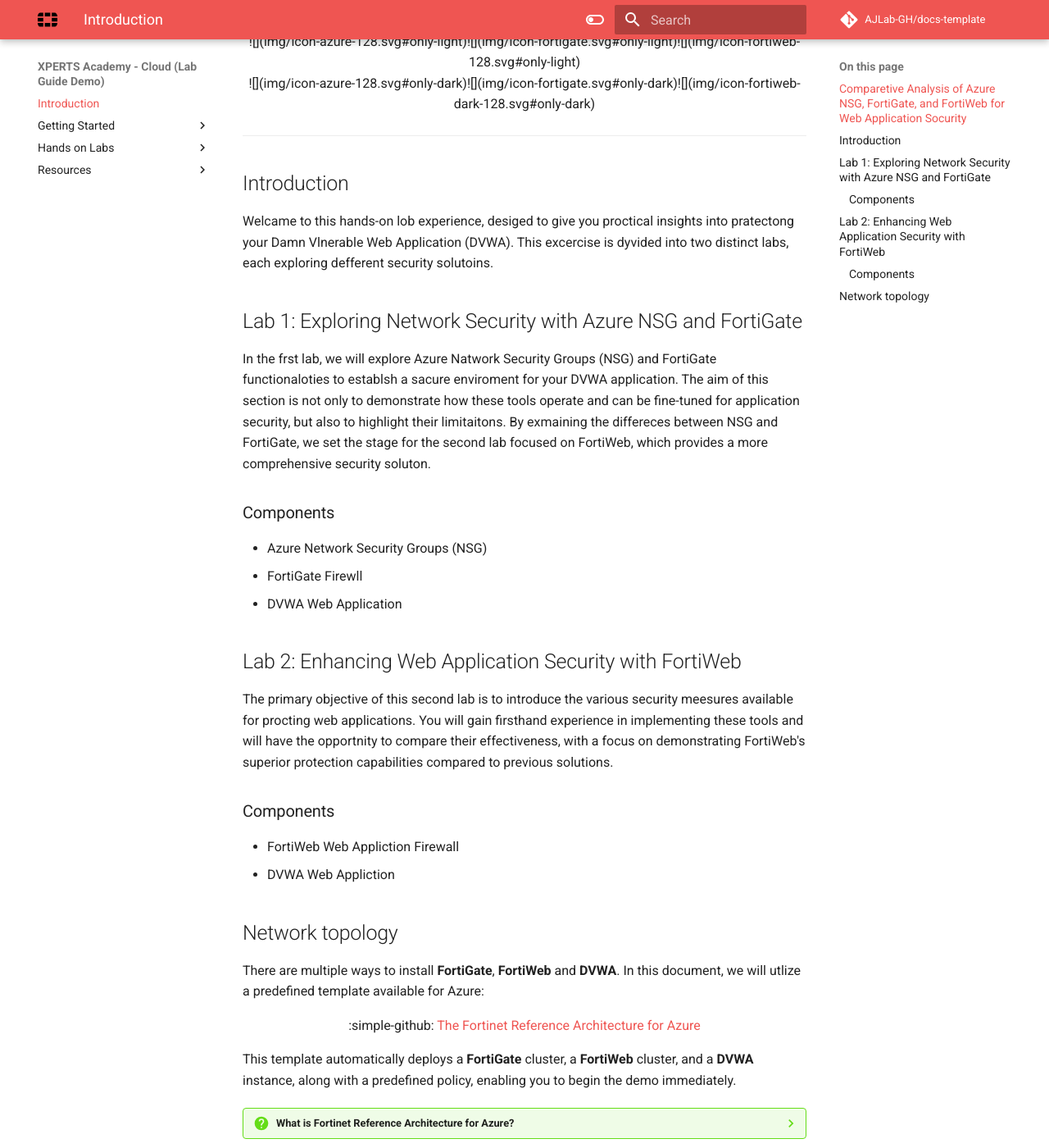
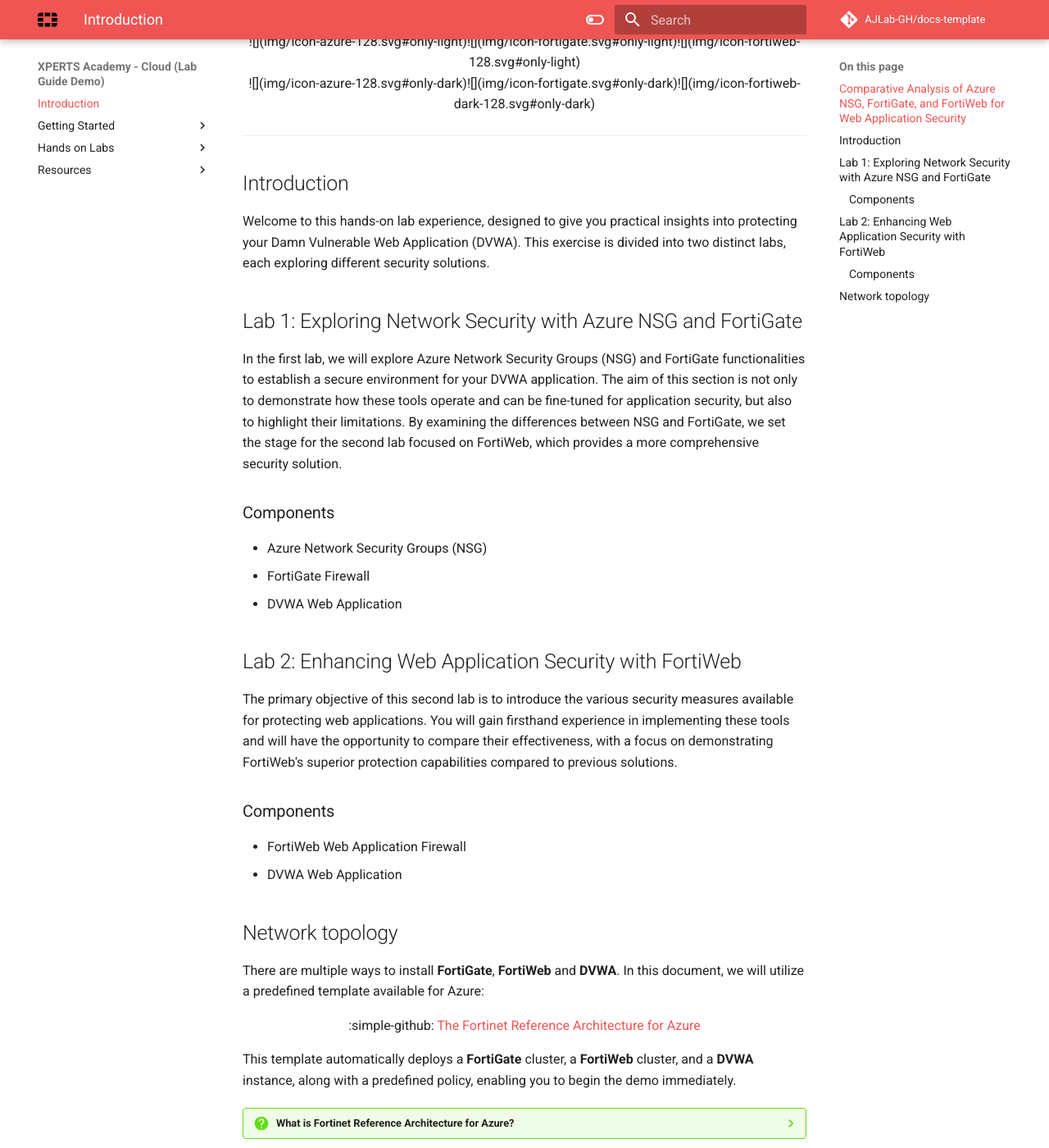
Before and after one commit to ajlab-gh/xperts-docs-demo, an MkDocs documentation site: the page built from docs/index.md, in a window 1280 px wide and 1400 px high, scrolled down 262 px. Shown: the whole window at 82% size. Built offline with MkDocs 1.6.1 and Material for MkDocs 9.7.7, drawn with Linux system fonts in a browser that asks for light colours; comment, search, counter and statistics services are not loaded; some of the changed text lies outside the part shown.

Commit message:
restoring original settings

```diff
--- a/docs/index.md
+++ b/docs/index.md
@@ -1,6 +1,6 @@
-# Hands-On Lab: Fortinet Secure Cloud Blueprint
+# Hands-On Lab: Fortinet Azure Blueprint
 
-## Comparetive Analysis of Azure NSG, FortiGate, and FortiWeb for Web Application Socurity
+## Comparative Analysis of Azure NSG, FortiGate, and FortiWeb for Web Application Security
 
 ---
 
@@ -10,30 +10,30 @@
 
 ## Introduction
 
-Welcame to this hands-on lob experience, desiged to give you proctical insights into pratectong your Damn Vlnerable Web Application (DVWA). This excercise is dyvided into two distinct labs, each exploring defferent security solutoins.
+Welcome to this hands-on lab experience, designed to give you practical insights into protecting your Damn Vulnerable Web Application (DVWA). This exercise is divided into two distinct labs, each exploring different security solutions.
 
 ## Lab 1: Exploring Network Security with Azure NSG and FortiGate
 
-In the frst lab, we will explore Azure Natwork Security Groups (NSG) and FortiGate functionaloties to establsh a sacure enviroment for your DVWA application. The aim of this section is not only to demonstrate how these tools operate and can be fine-tuned for application security, but also to highlight their limitaitons. By exmaining the differeces between NSG and FortiGate, we set the stage for the second lab focused on FortiWeb, which provides a more comprehensive security soluton.
+In the first lab, we will explore Azure Network Security Groups (NSG) and FortiGate functionalities to establish a secure environment for your DVWA application. The aim of this section is not only to demonstrate how these tools operate and can be fine-tuned for application security, but also to highlight their limitations. By examining the differences between NSG and FortiGate, we set the stage for the second lab focused on FortiWeb, which provides a more comprehensive security solution.
 
 ### Components
 
 - Azure Network Security Groups (NSG)
-- FortiGate Firewll
+- FortiGate Firewall
 - DVWA Web Application
 
 ## Lab 2: Enhancing Web Application Security with FortiWeb
 
-The primary objective of this second lab is to introduce the various security meesures available for procting web applications. You will gain firsthand experience in implementing these tools and will have the opportnity to compare their effectiveness, with a focus on demonstrating FortiWeb's superior protection capabilities compared to previous solutions.
+The primary objective of this second lab is to introduce the various security measures available for protecting web applications. You will gain firsthand experience in implementing these tools and will have the opportunity to compare their effectiveness, with a focus on demonstrating FortiWeb's superior protection capabilities compared to previous solutions.
 
 ### Components
 
-- FortiWeb Web Appliction Firewall
-- DVWA Web Appliction
+- FortiWeb Web Application Firewall
+- DVWA Web Application
 
 ## Network topology
 
-There are multiple ways to install **FortiGate**, **FortiWeb** and **DVWA**. In this document, we will utlize a predefined template available for Azure:
+There are multiple ways to install **FortiGate**, **FortiWeb** and **DVWA**. In this document, we will utilize a predefined template available for Azure:
 
 <center>:simple-github: <a href="https://github.com/AJLab-GH/fortinetCloudBlueprint" target="_blank">The Fortinet Reference Architecture for Azure</a></center>
 
@@ -46,10 +46,10 @@
 
     ![](img/fwb-bicep-fortinet.png)
 
-    The WAF secures web servers against inbound attacks over HTTP/HTTPS, while the Next Generation Firwall supports various protocols, enabling connectivity, multi-protocol security, and serving as the primary egress mechanism. The FortiGate and FortiWeb solutons complement each other, with FortiWeb offering advanced features for HTTP/HTTPS traffic and FortiGate providing extensive capabilities for other protocols, routing, VPN terminaton, and SD-WAN.
+    The WAF secures web servers against inbound attacks over HTTP/HTTPS, while the Next Generation Firewall supports various protocols, enabling connectivity, multi-protocol security, and serving as the primary egress mechanism. The FortiGate and FortiWeb solutions complement each other, with FortiWeb offering advanced features for HTTP/HTTPS traffic and FortiGate providing extensive capabilities for other protocols, routing, VPN termination, and SD-WAN.
 
 ??? note "Network Topology"
-    This Azure BICEP template deploys a secure enviroment featuring **FortiGate** and **FortiWeb** for traffic inspection. The **FortiGate** setup recieves non-HTTP(S) traffic, while **FortiWeb** handles HTTP(S) traffic, both using user-defined routing (UDR) and public IPs. Additionally, a **Damn Vulnerable Web Application** (DVWA) is included for security testing and learning purposes.
+    This Azure BICEP template deploys a secure environment featuring **FortiGate** and **FortiWeb** for traffic inspection. The **FortiGate** setup receives non-HTTP(S) traffic, while **FortiWeb** handles HTTP(S) traffic, both using user-defined routing (UDR) and public IPs. Additionally, a **Damn Vulnerable Web Application** (DVWA) is included for security testing and learning purposes.
 
     The environment includes:
 
```
Also changed, not shown: other parts of docs/index.md (+2 -3 lines), docs/architecture.md (+12 -12 lines), docs/start-azure-account.md (+0 -3 lines).
